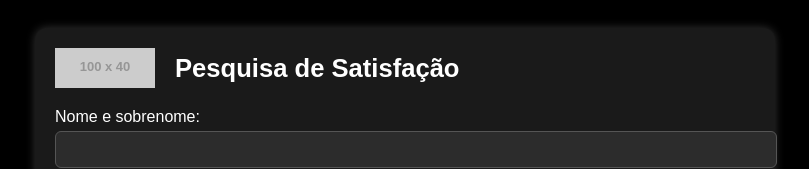
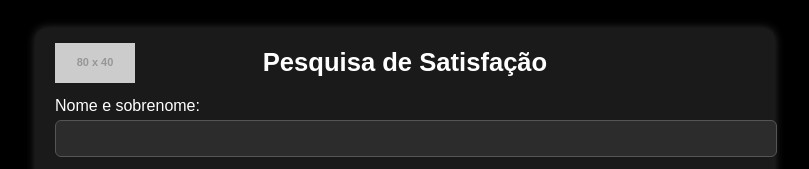
Before and after one commit to grupodvbr/Pesquisa-VILLA, a plain HTML site: page index.html in a window 1280 px wide. Shown: the top 169 px of the page, without its empty margins (235-1044 px from the left). Drawn offline with Linux system fonts and the light colour scheme; placeholder pictures from the web are drawn by us.

Commit message:
Update index.html

```diff
--- a/index.html
+++ b/index.html
@@ -22,13 +22,20 @@
     .topo {
       display: flex;
       align-items: center;
-      justify-content: flex-start;
+      justify-content: center;
       gap: 20px;
       margin-bottom: 20px;
+      position: relative;
     }
-    .topo img {
+    .logo {
+      position: absolute;
+      left: 0;
       height: 40px;
       width: auto;
+    }
+    .titulo-central {
+      flex: 1;
+      text-align: center;
     }
     h2 {
       margin: 0;
@@ -93,8 +100,10 @@
 <body>
   <form id="pesquisaForm">
     <div class="topo">
-      <img src="https://via.placeholder.com/100x40?text=Logo" alt="Logo" />
-      <h2>Pesquisa de Satisfação</h2>
+      <img src="https://via.placeholder.com/80x40?text=Logo" alt="Logo" class="logo" />
+      <div class="titulo-central">
+        <h2>Pesquisa de Satisfação</h2>
+      </div>
     </div>
 
     <label>Nome e sobrenome:</label>
@@ -175,7 +184,6 @@
       justificativa.rows = 2;
       justificativa.style.width = "100%";
 
-      // Exibir justificativa se necessário
       radioGroup.querySelectorAll("input").forEach(input => {
         input.addEventListener("change", () => {
           const valor = input.value.toLowerCase();
```
